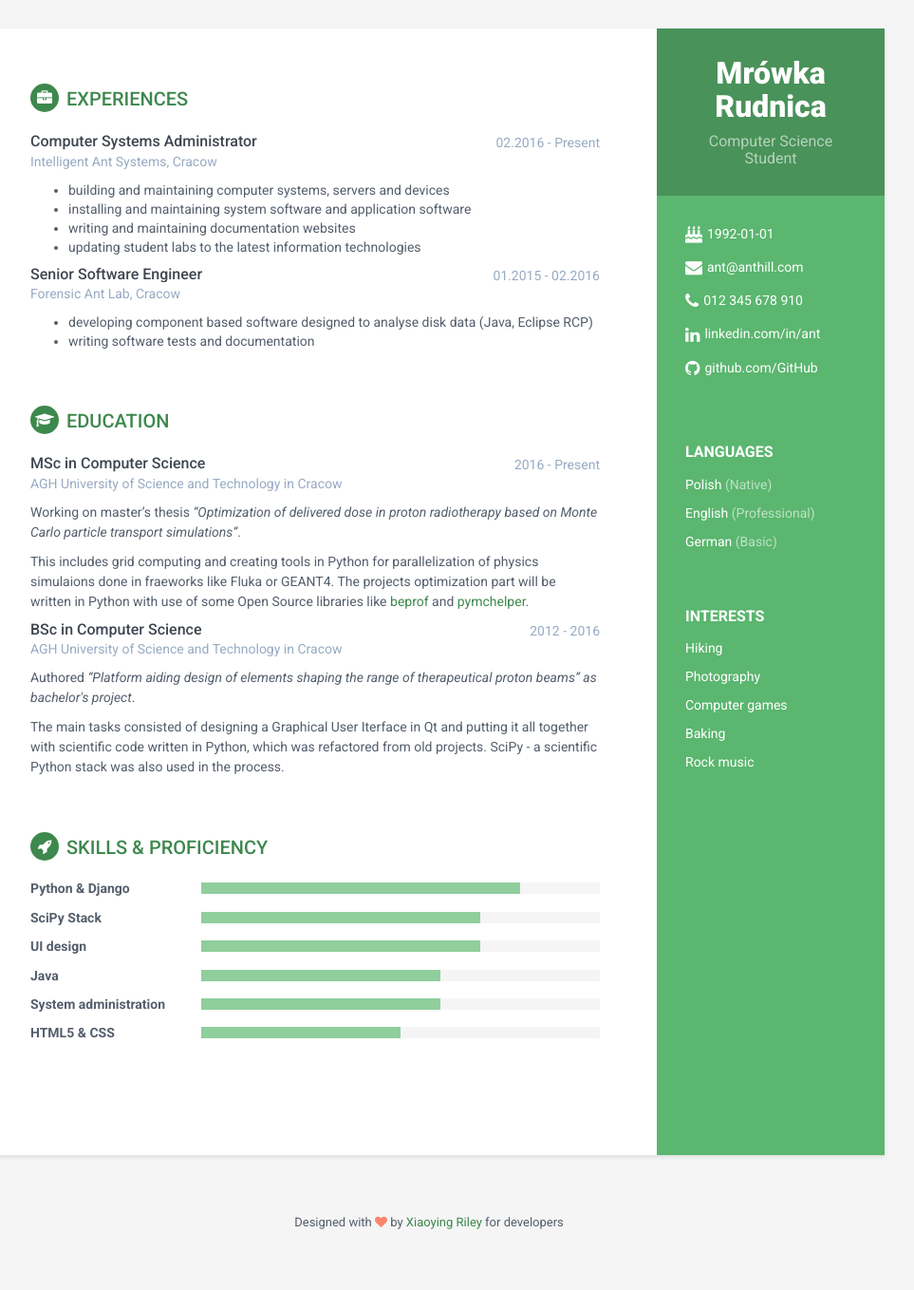
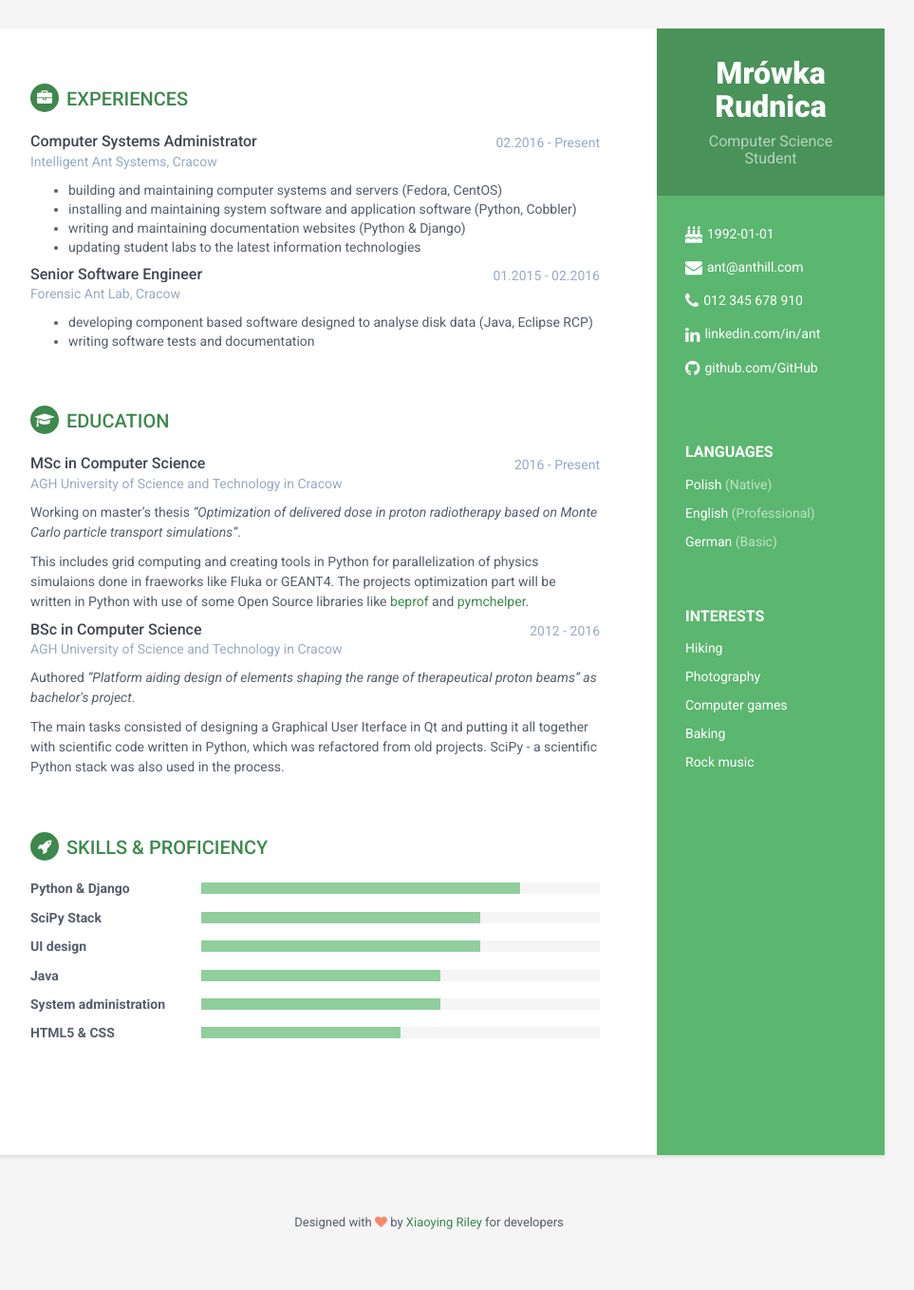
Before and after one commit to ant6/ant6.github.io, a Jekyll site: the page built from index.html, in a window 1280 px wide. Shown: the whole page at 95% size, without its empty margins (188-1151 px from the left). Built offline with Jekyll 4.4.1, drawn with Linux system fonts in a browser that asks for light colours.

Commit message:
Some details on exp

```diff
--- a/_includes/experience.html
+++ b/_includes/experience.html
@@ -11,9 +11,9 @@
         </div><!--//meta-->
         <div class="details">
             <ul>
-                <li>building and maintaining computer systems, servers and devices</li>
-                <li>installing and maintaining system software and application software</li>
-                <li>writing and maintaining documentation websites</li>
+                <li>building and maintaining computer systems and servers (Fedora, CentOS)</li>
+                <li>installing and maintaining system software and application software (Python, Cobbler)</li>
+                <li>writing and maintaining documentation websites (Python &amp; Django)</li>
                 <li>updating student labs to the latest information technologies</li>
             </ul>
         </div><!--//details-->
```
